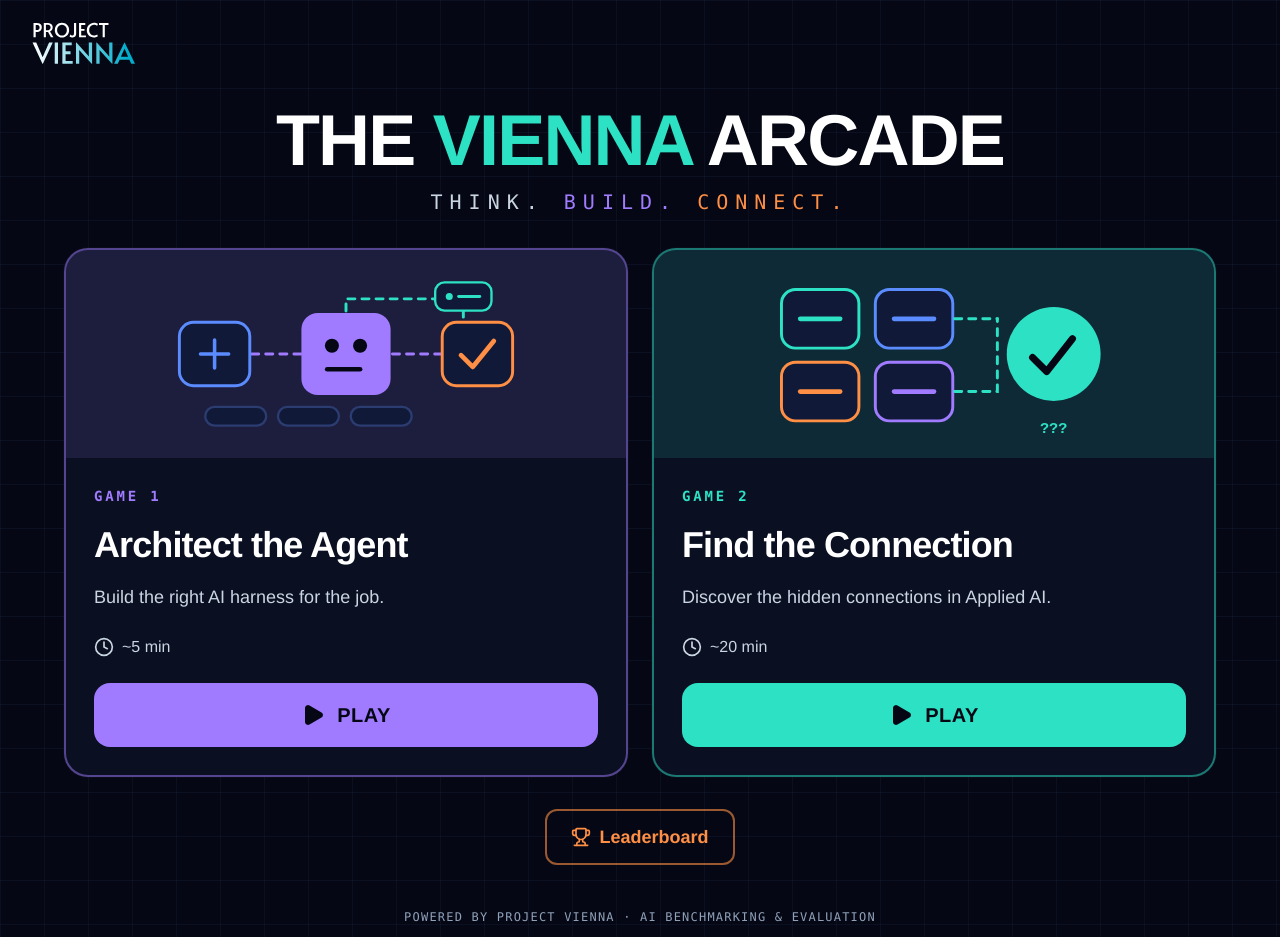
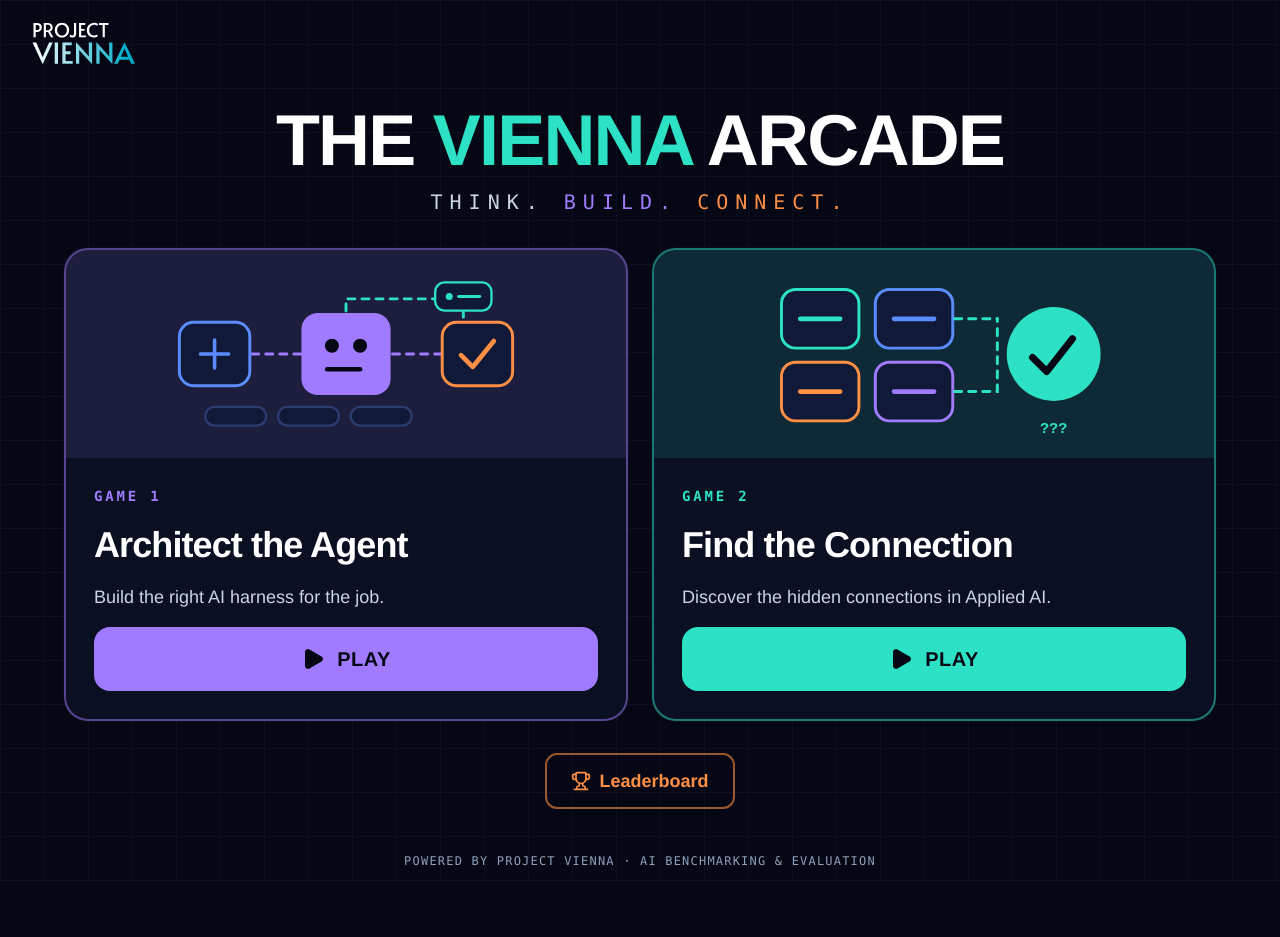
Before and after one commit to krxthx/vienna-arcade, a React (Vite) app: page / in a window 1280 px wide. After the commit the page ends 881 px from the top, so only its background shows below. Built offline with nearby package versions, Linux system fonts and the light colour scheme.

Commit message:
remove estimated play time from game cards

```diff
--- a/src/components/game-card.tsx
+++ b/src/components/game-card.tsx
@@ -1,4 +1,4 @@
-import { Clock, Play } from 'lucide-react'
+import { Play } from 'lucide-react'
 import { motion } from 'motion/react'
 import type { ReactNode } from 'react'
 import type { GameInfo } from '../content/games'
@@ -26,13 +26,10 @@
         <p className={`font-mono text-sm font-bold tracking-[0.2em] ${a.text}`}>GAME {game.number}</p>
         <h2 className="text-3xl font-black leading-tight tracking-tight text-white sm:text-4xl">{game.title}</h2>
         <p className="text-lg text-slate-300">{game.tagline}</p>
-        <div className="mt-auto flex items-center gap-2 pt-2 text-slate-300">
-          <Clock className="h-5 w-5" aria-hidden /> {game.duration}
-        </div>
         <button
           type="button"
           onClick={onPlay}
-          className={`mt-2 inline-flex min-h-16 items-center justify-center gap-3 rounded-2xl text-xl font-black tracking-wide transition active:scale-95 ${a.solid} hover:brightness-110`}
+          className={`mt-auto inline-flex min-h-16 items-center justify-center gap-3 rounded-2xl text-xl font-black tracking-wide transition active:scale-95 ${a.solid} hover:brightness-110`}
         >
           <Play className="h-6 w-6 fill-current" aria-hidden /> PLAY
         </button>
--- a/src/content/games.ts
+++ b/src/content/games.ts
@@ -6,7 +6,6 @@
   number: number;
   title: string;
   tagline: string;
-  duration: string;
   accent: Accent;
   /** Random questions (puzzles or challenges) per play session. */
   rounds: number;
@@ -20,7 +19,6 @@
     number: 1,
     title: "Architect the Agent",
     tagline: "Build the right AI harness for the job.",
-    duration: "~5 min",
     accent: "violet",
     rounds: ARCHITECT_ROUNDS,
     learned:
@@ -31,7 +29,6 @@
     number: 2,
     title: "Find the Connection",
     tagline: "Discover the hidden connections in Applied AI.",
-    duration: "~20 min",
     accent: "teal",
     rounds: CONNECT_ROUNDS,
     learned:
```
